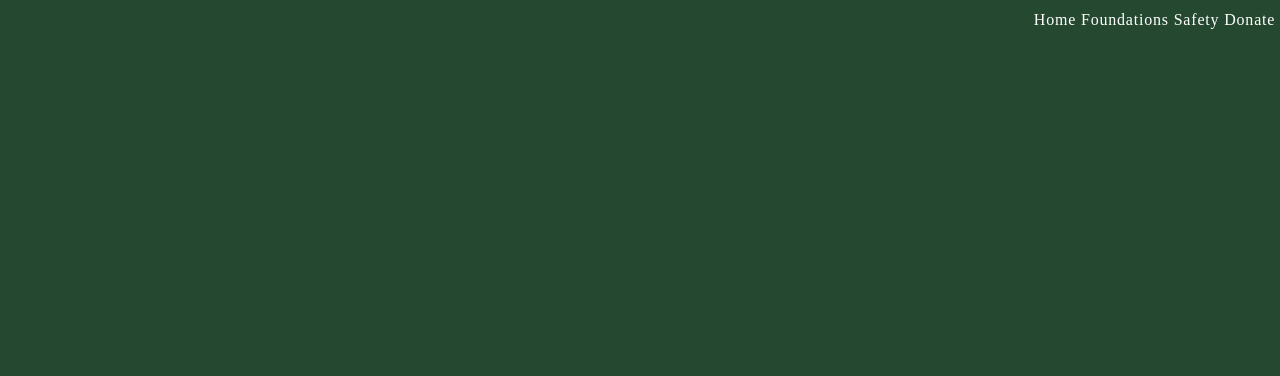
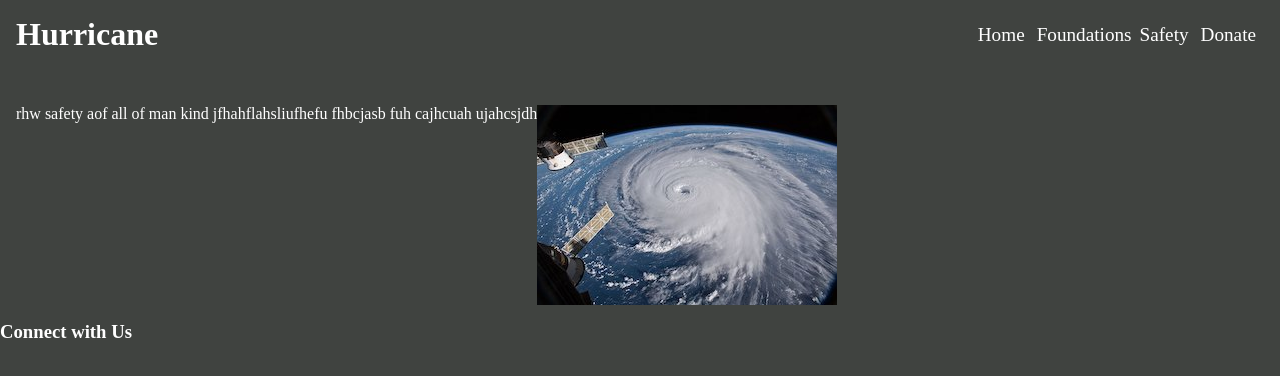
Before and after one commit to guwayriam/Hurricane, a plain HTML site: page index.html in a window 1280 px wide. Drawn offline with Linux system fonts and the light colour scheme.

Commit message:
pictures added

```diff
--- a/design.css
+++ b/design.css
@@ -1,24 +1,43 @@
+/*background-color: #244930;
+*/
+
 *{
     margin: 0;
-    background-color: #244930;
+    background-color: #404340;
+    color: white;
 
 }
-nav{
-
-    color: red;
-    position: fixed;
-    width: 100%;
-    display:flex;
-    justify-content: flex-end;
+header{
+    display: flex;
+    justify-content: space-between;
     align-items: center;
-    letter-spacing: .1vh;
-    height: 5vh;
+    padding: 1em;
+    margin-bottom: 20px;
+}
+nav a {
+    text-decoration: none;
+    font-size: 1.2em;
 
 }
-header a{
-    color: white;
-    text-decoration: none
+main{
+    display: flex;
+    padding: 1em
 }
-main{
+#overview{
+    background-color: aliceblue;
+    background-image: url(./pics/overview.jpeg);
+    width: 300px;
+    height: 200px;
+    background-size: 100%;
 
 }
+
+footer{
+    height: 500px;
+}
+
+.logo{
+    background-image: url(./pics/logo.jpg);
+    width: 300px;
+
+}
--- a/index.html
+++ b/index.html
@@ -8,6 +8,7 @@
     <link rel="stylesheet" href="design.css">
 </head>
 <header>
+    <h1>Hurricane</h1>
     <nav>
         <a href="index.html">Home</a> &nbsp;
         <a href="foundations.html">Foundations</a>&nbsp;
@@ -17,7 +18,19 @@
 
 </header>
 <main>
-    <h1>Hurricane</h1>
+
+    <div>
+        <p>rhw safety aof all of man kind jfhahflahsliufhefu fhbcjasb fuh cajhcuah ujahcsjdh </p>
+    </div>
+    <div id="overview"></div>
+
+
 </main>
-<footer></footer>
+<footer>
+    <div class = "logo"></div>
+    <div id="connect">
+        <h3>Connect with Us</h3>
+        <div class = "icons"></div>
+    </div>
+</footer>
 </html>
```
Also changed, not shown: pics/damage.jpeg (added), pics/icons.png (added), pics/logo.jpg (added), pics/overview.jpeg (added), pics/path.webp (added), pics/safety.jpeg (added), 3 other files.
